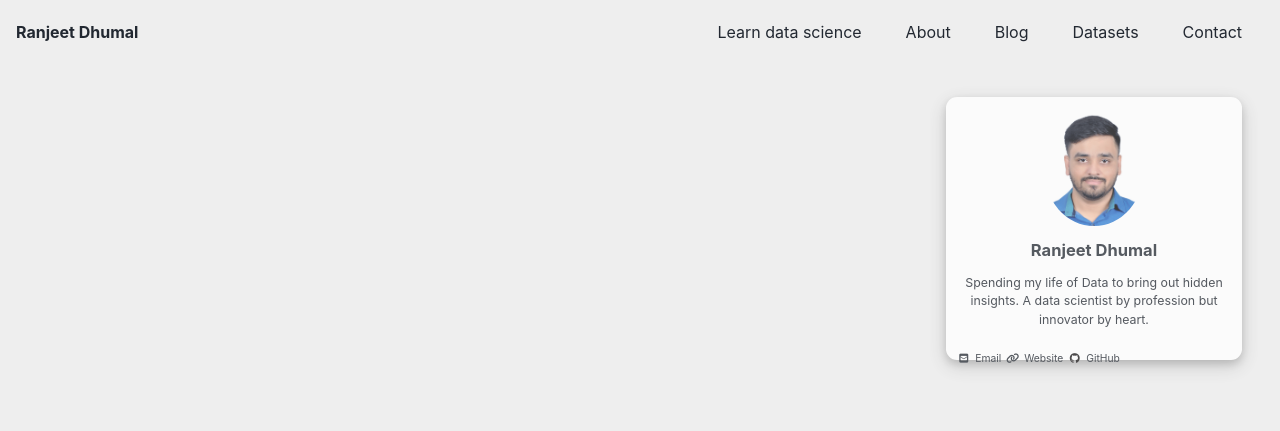
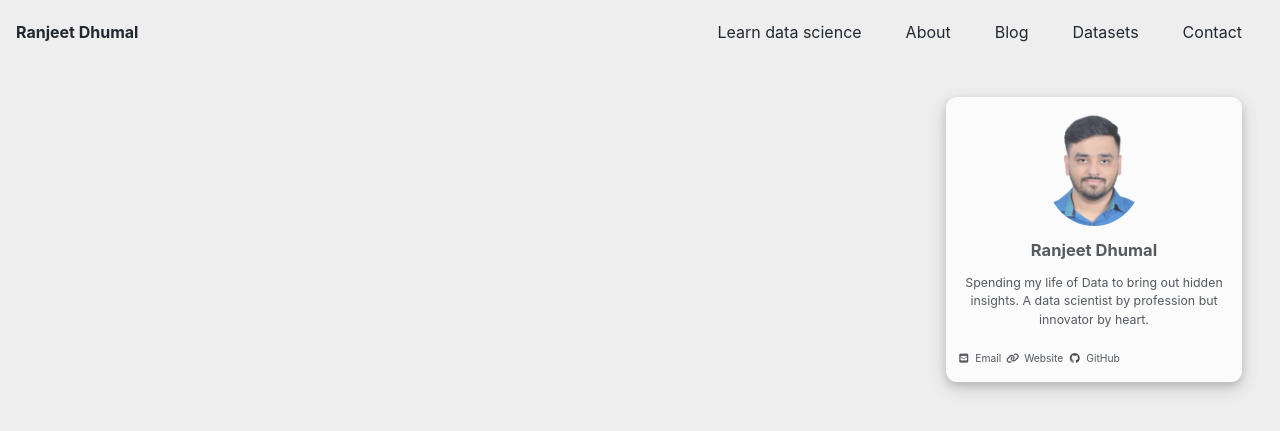
Before and after one commit to ranjeetds/ranjeetds.github.io, a Jekyll site: the page built from index.html, in a window 1280 px wide and 900 px high. Shown: the top 431 px of the window. Built offline with Jekyll 4.4.1, drawn with Linux system fonts in a browser that asks for light colours; cached includes are drawn as plain includes; nearby versions of some CDN libraries; the list of posts is cut into pages by our own code.

Commit message:
Update _sidebar.scss

```diff
--- a/_sass/minimal-mistakes/_sidebar.scss
+++ b/_sass/minimal-mistakes/_sidebar.scss
@@ -116,6 +116,7 @@
 
 .author__itemscope {
   padding: 0.5rem;
+  padding-bottom: 1.5em;
   background-color: white;
   box-shadow: 0 4px 8px 0 rgba(0, 0, 0, 0.2), 0 6px 20px 0 rgba(0, 0, 0, 0.19);
   border-radius: 0.5rem;
@@ -202,6 +203,10 @@
   position: relative;
   cursor: pointer;
   text-align: center;
+
+  ul {
+    text-align: center;
+  }
 
   li {
     float: left;
```
